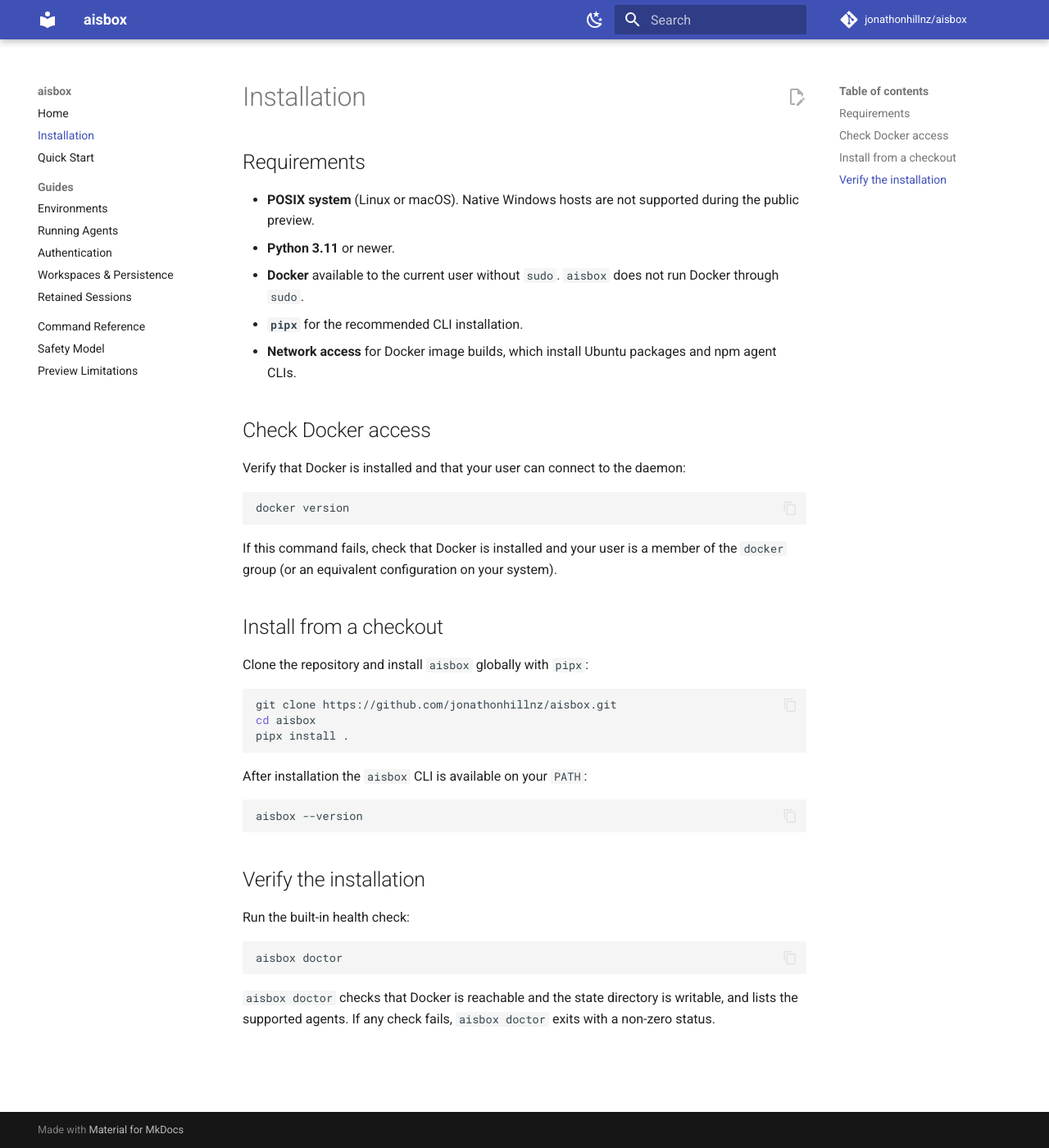
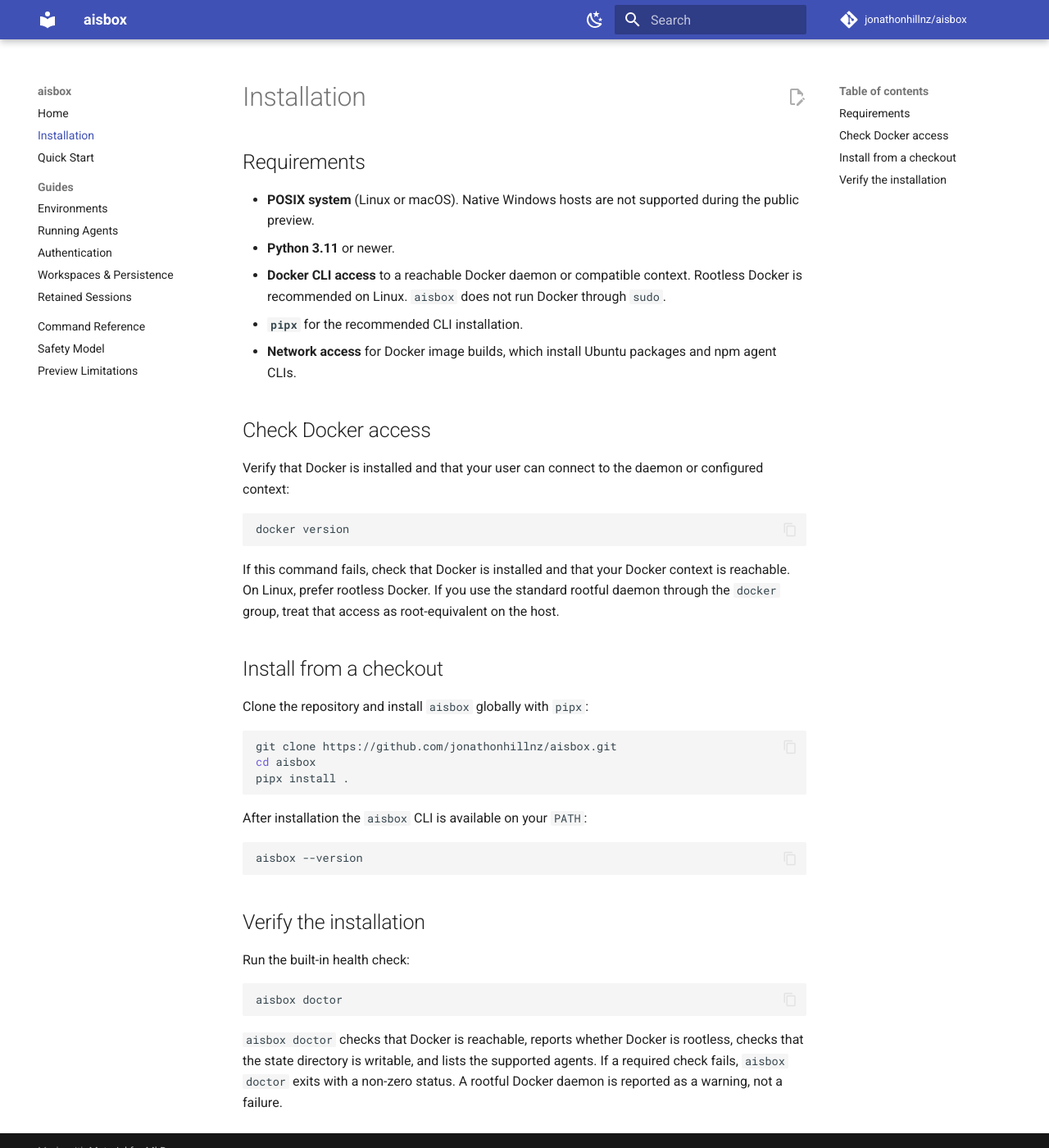
Before and after one commit to jonathonhillnz/aisbox, an MkDocs documentation site: the page built from docs/installation.md, in a window 1280 px wide and 1400 px high. Shown: the whole window at 82% size. Built offline with MkDocs 1.6.1 and Material for MkDocs 9.7.7, drawn with Linux system fonts in a browser that asks for light colours; comment, search, counter and statistics services are not loaded.

Commit message:
feat: report docker rootless mode

````diff
--- a/docs/installation.md
+++ b/docs/installation.md
@@ -5,22 +5,26 @@
 - **POSIX system** (Linux or macOS). Native Windows hosts are not supported
   during the public preview.
 - **Python 3.11** or newer.
-- **Docker** available to the current user without `sudo`. `aisbox` does not
-  run Docker through `sudo`.
+- **Docker CLI access** to a reachable Docker daemon or compatible context.
+  Rootless Docker is recommended on Linux. `aisbox` does not run Docker
+  through `sudo`.
 - **`pipx`** for the recommended CLI installation.
 - **Network access** for Docker image builds, which install Ubuntu packages
   and npm agent CLIs.
 
 ## Check Docker access
 
-Verify that Docker is installed and that your user can connect to the daemon:
+Verify that Docker is installed and that your user can connect to the daemon or
+configured context:
 
 ```bash
 docker version
 ```
 
-If this command fails, check that Docker is installed and your user is a
-member of the `docker` group (or an equivalent configuration on your system).
+If this command fails, check that Docker is installed and that your Docker
+context is reachable. On Linux, prefer rootless Docker. If you use the
+standard rootful daemon through the `docker` group, treat that access as
+root-equivalent on the host.
 
 ## Install from a checkout
 
@@ -46,6 +50,7 @@ Run the built-in health check:
 aisbox doctor
 ```
 
-`aisbox doctor` checks that Docker is reachable and the state directory is
-writable, and lists the supported agents. If any check fails, `aisbox doctor`
-exits with a non-zero status.
+`aisbox doctor` checks that Docker is reachable, reports whether Docker is
+rootless, checks that the state directory is writable, and lists the supported
+agents. If a required check fails, `aisbox doctor` exits with a non-zero
+status. A rootful Docker daemon is reported as a warning, not a failure.
````
Also changed, not shown: README.md (+17 -2 lines), docs/reference/commands.md (+4 -2 lines), docs/safety.md (+15 -4 lines), 4 other files.
